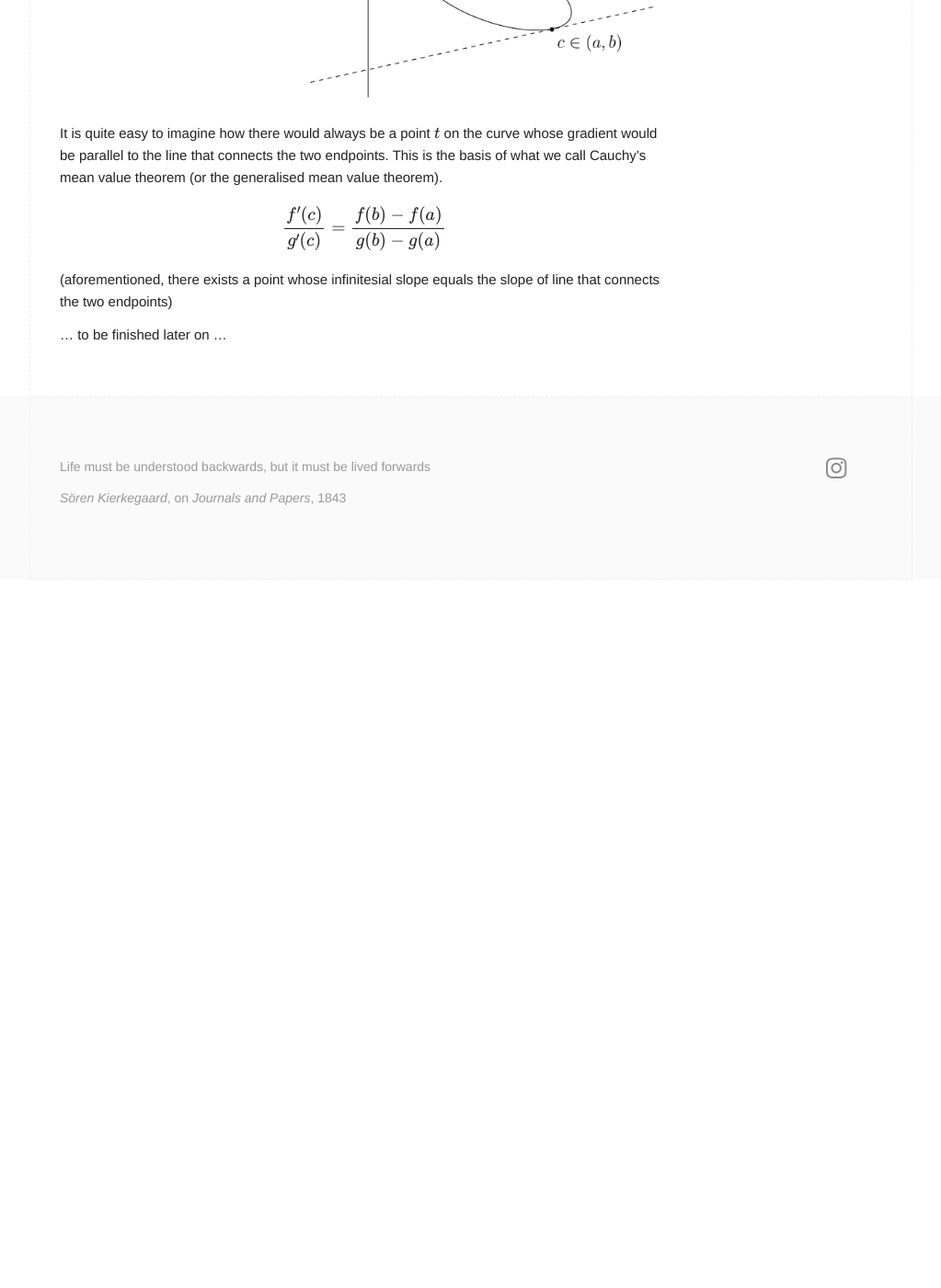
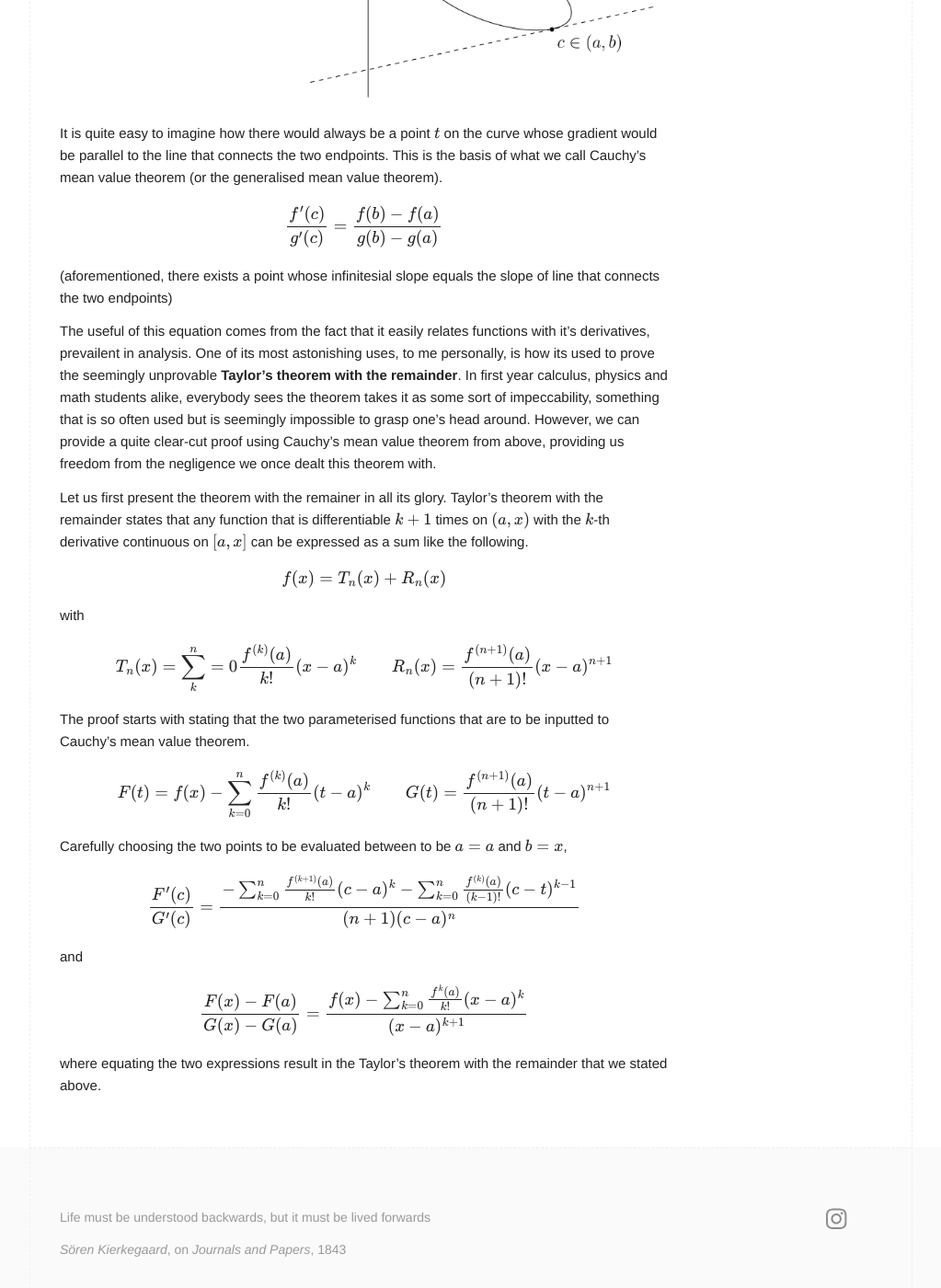
Before and after one commit to danetrouveur/danetrouveur.github.io, a Jekyll site: the page built from _posts/2024-06-15-further-calculus.md, in a window 1280 px wide and 1400 px high, scrolled down 879 px. Shown: the whole window at 92% size, without its empty margins (128-1151 px from the left). Built offline with Jekyll 4.4.1, drawn with Linux system fonts in a browser that asks for light colours; before the commit the page ends 1509 px from its top, so only the background shows below that.

Commit message:
Commit_18

```diff
--- a/_posts/2024-06-15-further-calculus.md
+++ b/_posts/2024-06-15-further-calculus.md
@@ -15,10 +15,42 @@ Imagine a single curve, described by a functions $$f: \mathbb{R} \to \mathbb{R}$
 
 It is quite easy to imagine how there would always be a point $$t$$ on the curve whose gradient would be parallel to the line that connects the two endpoints. This is the basis of what we call Cauchy's mean value theorem (or the generalised mean value theorem).
 
-<p style="text-align:center;font-size:110%;">
+<p style="text-align:center;font-size:105%;">
 $$\frac{f'(c)}{g'(c)}=\frac{f(b)-f(a)}{g(b)-g(a)}$$
 </p>
 
 (aforementioned, there exists a point whose infinitesial slope equals the slope of line that connects the two endpoints)
 
-... to be finished later on ...
+The useful of this equation comes from the fact that it easily relates functions with it's derivatives, prevailent in analysis. One of its most astonishing uses, to me personally, is how its used to prove the seemingly unprovable **Taylor's theorem with the remainder**. In first year calculus, physics and math students alike, everybody sees the theorem takes it as some sort of impeccability, something that is so often used but is seemingly impossible to grasp one's head around. However, we can provide a quite clear-cut proof using Cauchy's mean value theorem from above, providing us freedom from the negligence we once dealt this theorem with.
+
+Let us first present the theorem with the remainer in all its glory. Taylor's theorem with the remainder states that any function that is differentiable $$k+1$$ times on $$(a,x)$$ with the $$k$$-th derivative continuous on $$[a,x]$$ can be expressed as a sum like the following.
+
+<p style="text-align:center;font-size:105%;">
+$$f(x)=T_n(x)+R_n(x)$$
+</p>
+
+with
+
+<p style="text-align:center;font-size:105%;">
+$$T_n(x)=\sum^n_k=0\frac{f^{(k)}(a)}{k!}(x-a)^k\hspace{1cm}R_n(x)=\frac{f^{(n+1)}(a)}{(n+1)!}(x-a)^{n+1}$$
+</p>
+
+The proof starts with stating that the two parameterised functions that are to be inputted to Cauchy's mean value theorem.
+
+<p style="text-align:center;font-size:105%;">
+$$F(t)=f(x)-\sum^n_{k=0}\frac{f^{(k)}(a)}{k!}(t-a)^k\hspace{1cm}G(t)=\frac{f^{(n+1)}(a)}{(n+1)!}(t-a)^{n+1}$$
+</p>
+
+Carefully choosing the two points to be evaluated between to be $$a=a$$ and $$b=x$$,
+
+<p style="text-align:center;font-size:105%;">
+$$\frac{F'(c)}{G'(c)}=\frac{-\sum^n_{k=0}\frac{f^{(k+1)}(a)}{k!}(c-a)^k-\sum^n_{k=0}\frac{f^{(k)}(a)}{(k-1)!}(c-t)^{k-1}}{(n+1)(c-a)^n}$$
+</p>
+
+and
+
+<p style="text-align:center;font-size:105%;">
+$$\frac{F(x)-F(a)}{G(x)-G(a)}=\frac{f(x)-\sum^n_{k=0}\frac{f^{k}(a)}{k!}(x-a)^k}{(x-a)^{k+1}}$$
+</p>
+
+where equating the two expressions result in the Taylor's theorem with the remainder that we stated above.
```
Also changed, not shown: 2 other files.
